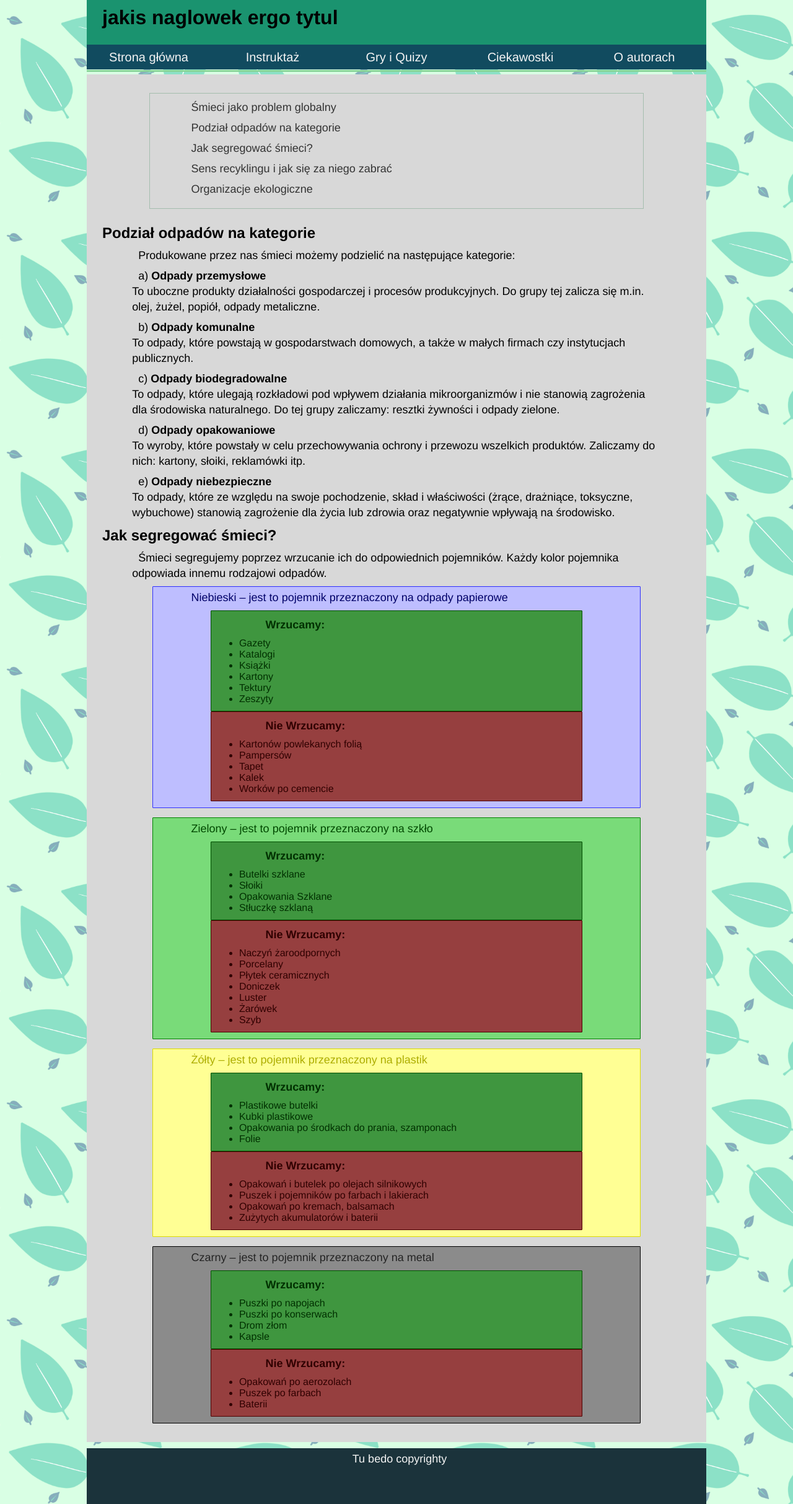
After one commit to Jeremiej19/Apk, a PHP site: page /pages/kurs_3.html in a window 1280 px wide. The commit adds this page. Shown: the whole page at 62% size. Run offline with PHP 8.4, Linux system fonts and the light colour scheme.

Commit message:
podział kursu

```diff
--- /dev/null
+++ b/pages/kurs_3.html
@@ -0,0 +1,161 @@
+<!DOCTYPE html>
+<html lang="en">
+<head>
+    <meta charset="UTF-8">
+    <meta name="viewport" content="width=device-width, initial-scale=1.0">
+    <meta http-equiv="X-UA-Compatible" content="ie=edge">
+    <link rel="stylesheet" href="../styles/main.css">
+    <title>Document</title>
+</head>
+  <body>
+    <div id="main">
+
+        <div id="header">
+          <h1 class="title">jakis naglowek ergo tytul</h1>
+
+          <div id="nav">
+            <ul id="menu">
+              <a href="../index.html"><li>Strona główna</li></a>
+              <a href="kurs_begin.html"><li>Instruktaż</li></a>
+              <a href="games_list.html"><li>Gry i Quizy</li></a>
+              <a href="ciekawostki.html"><li>Ciekawostki</li></a>
+              <a href="authors.html"><li>O autorach</li></a>
+            </ul>
+
+          </div>
+        </div>
+
+
+        <div id="content">
+
+          <div class="spis"><!--Spis treści-->
+
+            <p>Śmieci jako problem globalny</p>
+            <p>Podział odpadów na kategorie</p>
+            <p>Jak segregować śmieci?</p>
+            <p>Sens recyklingu i jak się za niego zabrać</p>
+            <p>Organizacje ekologiczne</p>
+
+          </div>
+
+
+          <h2>Podział odpadów na kategorie</h2>
+
+          <p>Produkowane przez nas śmieci możemy podzielić na następujące kategorie:</p>
+
+          <p>a) <b>Odpady przemysłowe</b><br>
+          To uboczne produkty działalności gospodarczej i procesów produkcyjnych. Do grupy tej zalicza się m.in. olej, żużel, popiół, odpady metaliczne. </p>
+
+          <p>b) <b>Odpady komunalne</b><br>
+          To odpady, które powstają w gospodarstwach domowych, a także w małych firmach czy instytucjach publicznych. </p>
+
+          <p>c) <b>Odpady biodegradowalne</b><br>
+          To odpady, które ulegają rozkładowi pod wpływem działania mikroorganizmów i nie stanowią zagrożenia dla środowiska naturalnego. Do tej grupy zaliczamy: resztki żywności i odpady zielone.</p>
+
+          <p>d) <b>Odpady opakowaniowe</b><br>
+          To wyroby, które powstały w celu przechowywania ochrony i przewozu wszelkich produktów. Zaliczamy do nich: kartony, słoiki, reklamówki itp.</p>
+
+          <p>e) <b>Odpady niebezpieczne</b><br>
+          To odpady, które ze względu na swoje pochodzenie, skład i właściwości (żrące, drażniące, toksyczne, wybuchowe) stanowią zagrożenie dla życia lub zdrowia oraz negatywnie wpływają na środowisko.</p>
+
+          <h2>Jak segregować śmieci?</h2>
+
+          <p>Śmieci segregujemy poprzez wrzucanie ich do odpowiednich pojemników. Każdy kolor pojemnika odpowiada innemu rodzajowi odpadów.</p>
+
+          <div class="blue"><p>Niebieski – jest to pojemnik przeznaczony na odpady papierowe</p>
+            <div class="good"><p><b>Wrzucamy:</b></p>
+              <ul>
+                <li>Gazety</li>
+                <li>Katalogi</li>
+                <li>Książki</li>
+                <li>Kartony</li>
+                <li>Tektury</li>
+                <li>Zeszyty</li>
+              </ul>
+            </div>
+
+            <div class="bad"><p><b>Nie Wrzucamy:</b></p>
+              <ul>
+                <li>Kartonów powlekanych folią</li>
+                <li>Pampersów</li>
+                <li>Tapet</li>
+                <li>Kalek</li>
+                <li>Worków po cemencie</li>
+              </ul>
+            </div>
+          </div>
+
+
+          <div class="green"><p>Zielony – jest to pojemnik przeznaczony na szkło</p>
+            <div class="good"><p><b>Wrzucamy:</b></p>
+              <ul>
+                <li>Butelki szklane</li>
+                <li>Słoiki</li>
+                <li>Opakowania Szklane</li>
+                <li>Stłuczkę szklaną</li>
+              </ul>
+            </div>
+
+            <div class="bad"><p><b>Nie Wrzucamy:</b></p>
+              <ul>
+                <li>Naczyń żaroodpornych </li>
+                <li>Porcelany</li>
+                <li>Płytek ceramicznych</li>
+                <li>Doniczek</li>
+                <li>Luster</li>
+                <li>Żarówek</li>
+                <li>Szyb</li>
+              </ul>
+            </div>
+          </div>
+
+          <div class="yellow"><p>Żółty – jest to pojemnik przeznaczony na plastik</p>
+            <div class="good"><p><b>Wrzucamy:</b></p>
+              <ul>
+                <li>Plastikowe butelki</li>
+                <li>Kubki plastikowe</li>
+                <li>Opakowania po środkach do prania, szamponach</li>
+                <li>Folie</li>
+              </ul>
+            </div>
+
+            <div class="bad"><p><b>Nie Wrzucamy:</b></p>
+              <ul>
+                <li>Opakowań i butelek po olejach silnikowych</li>
+                <li>Puszek i pojemników po farbach i lakierach</li>
+                <li>Opakowań po kremach, balsamach</li>
+                <li>Zużytych akumulatorów i baterii</li>
+              </ul>
+            </div>
+          </div>
+
+          <div class="black"><p>Czarny – jest to pojemnik przeznaczony na metal</p>
+            <div class="good"><p><b>Wrzucamy:</b></p>
+              <ul>
+                <li>Puszki po napojach</li>
+                <li>Puszki po konserwach</li>
+                <li>Drom złom</li>
+                <li>Kapsle</li>
+              </ul>
+            </div>
+
+            <div class="bad"><p><b>Nie Wrzucamy:</b></p>
+              <ul>
+                <li>Opakowań po aerozolach</li>
+                <li>Puszek po farbach</li>
+                <li>Baterii</li>
+              </ul>
+            </div>
+          </div>
+
+
+
+        </div>
+
+        <div id="footer">
+          <p class="center">Tu bedo copyrighty</p>
+        </div>
+
+    </div>
+  </body>
+</html>
--- a/styles/main.css
+++ b/styles/main.css
@@ -126,8 +126,8 @@ div.source p {
 div.spis {
     width: 80%;
     border: 1px solid #a5bdae;
-    margin-top: 55px;
-    margin-bottom: 55px;
+    margin-top: 15px;
+    margin-bottom: 25px;
     padding: 10px;
     margin-left: auto;
     margin-right: auto;
```
Also changed, not shown: pages/kurs_1.html (added, +71 -0 lines), pages/kurs_2.html (added, +54 -0 lines), pages/kurs_4.html (added, +52 -0 lines), pages/kurs_5.html (added, +82 -0 lines).
